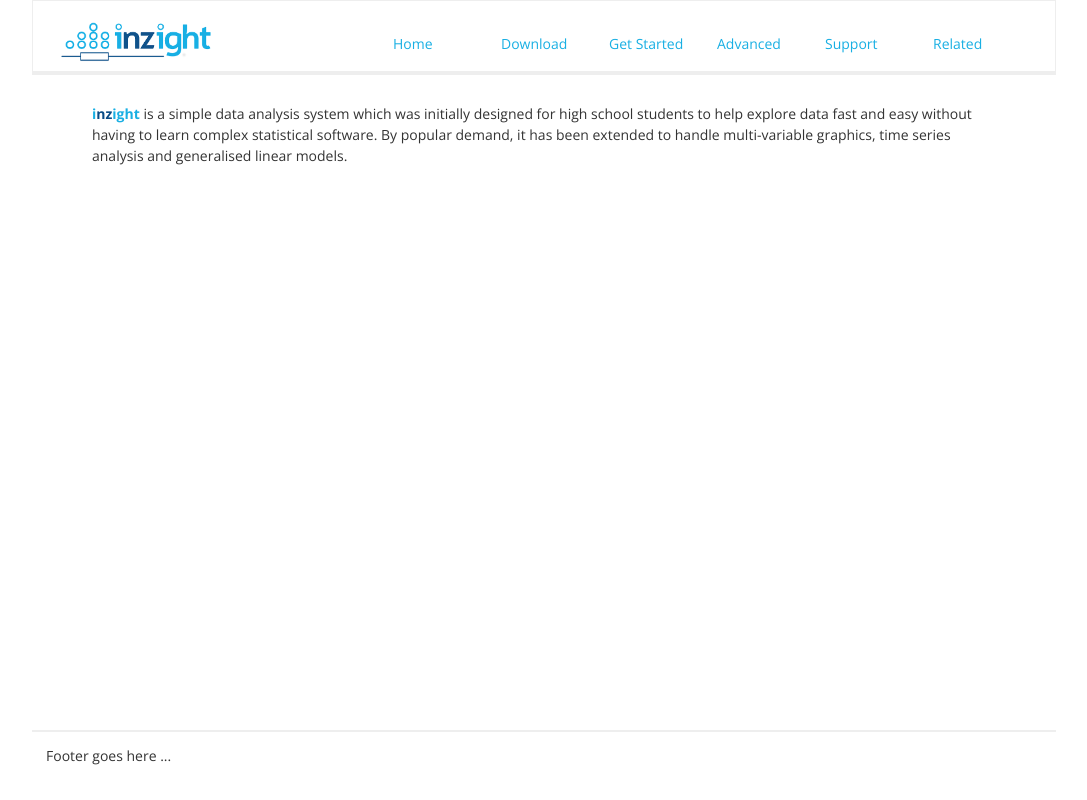
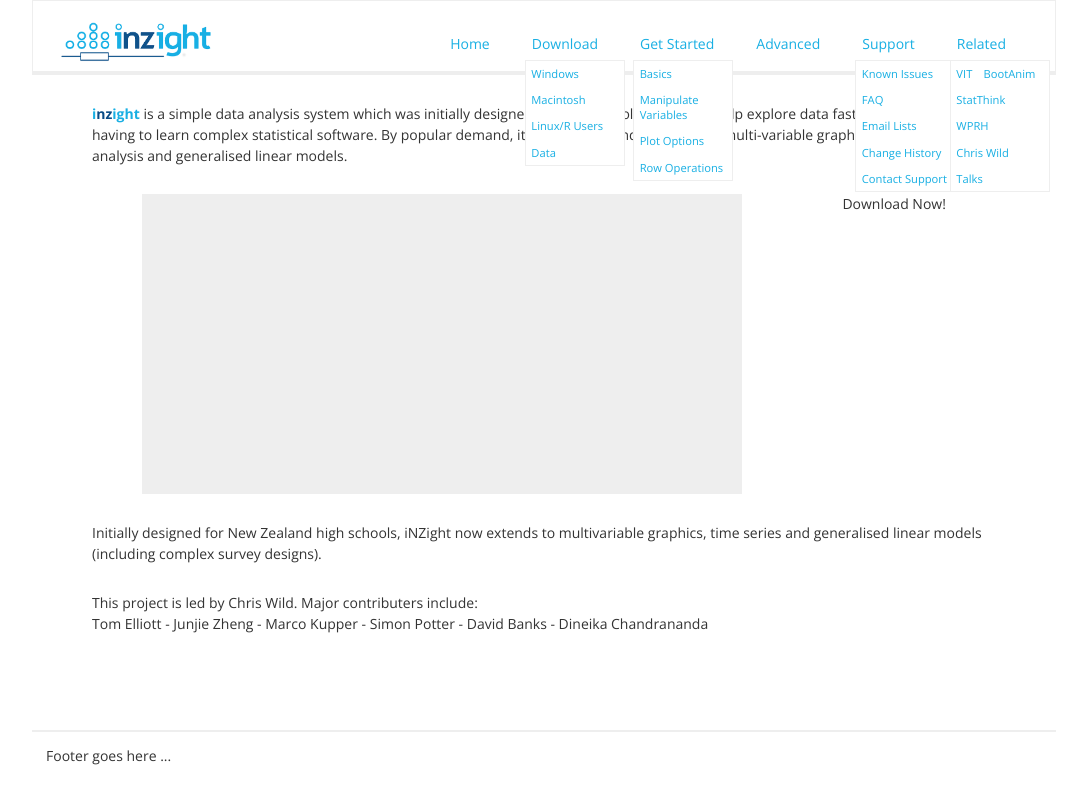
Before and after one commit to iNZightVIT/inzight-www, a PHP site: page / in a window 1280 px wide. Shown: the whole page, without its empty margins (96-1183 px from the left). Run offline with PHP 8.4, Linux system fonts and the light colour scheme.

Commit message:
navigation stuff

```diff
--- a/iNZight/assets/objects/navitems.php
+++ b/iNZight/assets/objects/navitems.php
@@ -46,12 +46,12 @@
       if ($text != 'default') {
         echo '<li>';
         if (is_array($link)) {
-          if (array_key_exists('default', $link)) {
-            $linkdef = $link['default'];
-            echo "<a href='$linkdef'>$text</a>";
-          } else {
-            echo $text;
-          }
+          // if (array_key_exists('default', $link)) {
+          //   $linkdef = $link['default'];
+            echo "<a href='#'>$text</a>";
+          // } else {
+          //   echo $text;
+          // }
           writeList($link);
         } else {
           echo "<a href='$link'>$text</a>";
--- a/iNZight/css/main.css
+++ b/iNZight/css/main.css
@@ -367,6 +367,9 @@ td,
 th {
   padding: 0; }
 
+ul {
+  padding-start: 0; }
+
 .col1, .col2 {
   font-weight: bold; }
 
@@ -440,18 +525,26 @@ th {
   -ms-justify-content: space-between;
   -o-justify-content: space-between;
   justify-content: space-between;
-  -ms-flex-pack: justify; }
+  -ms-flex-pack: justify;
+  margin: 0;
+  padding: 0; }
+  @media (max-width: 660px) {
+    .topnav ul {
+      display: none; } }
   .topnav ul li {
     display: inline-block;
     margin: 0 1em;
     position: relative;
-    width: 80px; }
+    padding: 0.5em; }
     .topnav ul li > a {
+      display: block;
       text-decoration: none;
       color: #18afe3; }
-    .topnav ul li:hover > a, .topnav ul li:focus > a {
+    .topnav ul li:hover {
+      cursor: pointer; }
+      .topnav ul li:hover > a {
         color: #094b85; }
-    .topnav ul li:hover ul, .topnav ul li:focus ul {
+      .topnav ul li:hover ul {
         display: -webkit-box;
         display: -moz-box;
         display: box;
@@ -468,29 +561,35 @@ th {
       -moz-flex-direction: column;
       flex-direction: column;
       -ms-flex-direction: column;
-      -webkit-box-align: start;
-      -moz-box-align: start;
-      box-align: start;
-      -webkit-align-items: flex-start;
-      -moz-align-items: flex-start;
-      -ms-align-items: flex-start;
-      -o-align-items: flex-start;
-      align-items: flex-start;
-      -ms-flex-align: start;
+      -webkit-box-align: stretch;
+      -moz-box-align: stretch;
+      box-align: stretch;
+      -webkit-align-items: stretch;
+      -moz-align-items: stretch;
+      -ms-align-items: stretch;
+      -o-align-items: stretch;
+      align-items: stretch;
+      -ms-flex-align: stretch;
       position: absolute;
       left: 0;
-      top: 0;
+      top: 100%;
       margin: 0;
-      padding: 2em 0 0;
+      padding: 0;
       width: auto;
       background: #fff;
       font-size: 0.8em;
+      width: 100px;
+      border: solid 1px #eeeeee;
       -webkit-transition: display 1s;
       -moz-transition: display 1s;
       transition: display 1s; }
       .topnav ul li > ul li {
         margin: 0;
-        padding: 0.2em 0; }
+        padding: 0.5em; }
+        .topnav ul li > ul li:hover {
+          background: #18afe3; }
+.topnav.show ul {
+  display: block; }
 
 .footer {
   max-width: 1024px;
@@ -498,12 +597,37 @@ th {
   padding: 1em;
   border-top: solid 2px #eeeeee; }
 
-.blurb {
+.content {
   font-size: 1em;
   line-height: 1.5em;
   max-width: 960px;
-  padding: 0 2em;
+  padding: 0 2em 2em;
   margin: 0 auto; }
+
+.feature {
+  max-width: 960px;
+  display: -webkit-box;
+  display: -moz-box;
+  display: box;
+  display: -webkit-flex;
+  display: -moz-flex;
+  display: -ms-flexbox;
+  display: flex;
+  -webkit-box-pack: center;
+  -moz-box-pack: center;
+  box-pack: center;
+  -webkit-justify-content: space-around;
+  -moz-justify-content: space-around;
+  -ms-justify-content: space-around;
+  -o-justify-content: space-around;
+  justify-content: space-around;
+  -ms-flex-pack: center;
+  padding: 0 2em 2em;
+  margin: 0 auto; }
+  .feature .placeholder {
+    height: 300px;
+    width: 600px;
+    background: #eeeeee; }
 
 html, body {
   height: 100%;
--- a/iNZight/index.php
+++ b/iNZight/index.php
@@ -16,9 +16,15 @@
   <body>
     <div class="wrapper">
       <div class="header">
-        <div class="topnav">
+        <div class="topnav show">
           <div class="logo">
             <img src="img/inzight_transp.png">
+          </div>
+
+          <div class="navstack">
+            <span class="navstack-bar"></span>
+            <span class="navstack-bar"></span>
+            <span class="navstack-bar"></span>
           </div>
 
           <?php
@@ -29,9 +35,29 @@
       <div class="vspace"></div>
 
 
-      <div class="blurb">
+      <p class="content">
         <?php echo $inzight_text; ?> is a simple data analysis system which was initially designed for high school students to help explore data fast and easy without having to learn complex statistical software. By popular demand, it has been extended to handle multi-variable graphics, time series analysis and generalised linear models.
+      </p>
+
+
+      <div class="feature">
+        <div class="placeholder"></div>
+
+        <div class="download">
+          Download Now!
+        </div>
       </div>
+
+
+      <p class="content">
+        Initially designed for New Zealand high schools, iNZight now extends to multivariable graphics, time series and generalised linear models (including complex survey designs).
+      </p>
+
+
+      <p class="content">
+        This project is led by Chris Wild. Major contributers include:<br>
+        Tom Elliott - Junjie Zheng - Marco Kupper - Simon Potter - David Banks - Dineika Chandrananda
+      </p>
 
 
 
--- a/iNZight/styles/0-imports/_normalize.scss
+++ b/iNZight/styles/0-imports/_normalize.scss
@@ -425,3 +425,7 @@ td,
 th {
   padding: 0;
 }
+
+ul {
+  padding-start: 0
+}
--- a/iNZight/styles/1-base/_variables.sass
+++ b/iNZight/styles/1-base/_variables.sass
@@ -3,7 +3,10 @@ $max-page-width: 1024px
 $font-size: 14px
 $footer-height: 5em
 
-$blurb-width: 960px
+$content-width: 960px
+
+$touch-width: 860px
+$phone-width: 660px
 
 // Colour theme
 $main-color-1: #18afe3
--- a/iNZight/styles/2-items/_items.sass
+++ b/iNZight/styles/2-items/_items.sass
@@ -1,3 +1,4 @@
 @import 'functions'
 @import 'components'
 @import 'mixins'
+@import 'media'
--- /dev/null
+++ b/iNZight/styles/2-items/_media.sass
@@ -0,0 +1,7 @@
+@mixin touch
+  @media (max-width: #{$touch-width})
+    @content
+
+@mixin phone
+  @media (max-width: #{$phone-width})
+    @content
--- a/iNZight/styles/3-modules/_blurb.sass
+++ /dev/null
@@ -1,8 +0,0 @@
-.blurb
-  font:
-    size: 1em
-  line-height: 1.5em
-  max-width: $blurb-width
-  padding: 0 2em
-  margin: 0 auto
-  //text-align: center
--- /dev/null
+++ b/iNZight/styles/3-modules/_content.sass
@@ -0,0 +1,7 @@
+.content
+  font:
+    size: 1em
+  line-height: 1.5em
+  max-width: $content-width
+  padding: 0 2em 2em
+  margin: 0 auto
--- /dev/null
+++ b/iNZight/styles/3-modules/_feature.sass
@@ -0,0 +1,12 @@
+.feature
+  max-width: $content-width
+  @include display(flex)
+  @include justify-content(space-around)
+  padding: 0 2em 2em
+  margin: 0 auto
+
+  .placeholder
+    height: 300px
+    width: 600px
+
+    background: $header-border-color
--- a/iNZight/styles/3-modules/_header.sass
+++ b/iNZight/styles/3-modules/_header.sass
@@ -1,6 +1,8 @@
 .header
   margin: 0 auto
   padding: 1em 1em 0
+  @include phone
+    padding: 0.5em 1em
 
   border: solid 1px $header-border-color
     bottom-width: 4px
@@ -16,10 +18,41 @@
     @include align-items(center)
     @include justify-content(space-between)
 
+    @include touch
+      @include flex-direction(column)
+      height: auto
+
+    @include phone
+      @include flex-direction(row)
+      @include align-items(center)
+
     .logo
       img
         height: 3em
 
+    .navstack
+      display: none
+      height: 30px
+      width: 35px
+      padding: 5px
+      @include phone
+        @include display(flex)
+        @include flex-direction(column)
+        @include align-items(stretch)
+        @include justify-content(space-around)
+
+      border: solid 1px $header-border-color
+      @include border-top-radius(4px)
+      @include border-bottom-radius(4px)
+
+      &:hover
+        cursor: pointer
+        background: $header-border-color
+
+      .navstack-bar
+        display: block
+        height: 2px
+        background: $link-color
 
 
 .topnav
@@ -28,18 +61,26 @@
     @include display(flex)
     @include align-items(center)
     @include justify-content(space-between)
+    margin: 0
+    padding: 0
+
+    @include phone
+      display: none
 
     li
       display: inline-block
       margin: 0 1em
       position: relative
-      width: 80px
+      padding: 0.5em
 
       >a
+        display: block
         text-decoration: none
         color: $link-color
 
-      &:hover, &:focus
+      &:hover
+        cursor: pointer
+
         >a
           color: $hover-color
 
@@ -48,20 +89,29 @@
 
       >ul
         display: none
-        //@include display(flex)
         @include flex-direction(column)
-        @include align-items(flex-start)
+        @include align-items(stretch)
         position: absolute
         left: 0
-        top: 0
+        top: 100%
         margin: 0
-        padding: 2em 0 0
+        padding: 0
         width: auto
         background: $header-background-color
         font-size: 0.8em
+        width: 100px
+        border: solid 1px $header-border-color
 
         @include transition(display 1.0s)
 
         li
           margin: 0
-          padding: 0.2em 0
+          padding: 0.5em
+
+          &:hover
+            background: $link-color
+
+
+  &.show
+    ul
+      display: block
--- a/iNZight/styles/3-modules/_modules.sass
+++ b/iNZight/styles/3-modules/_modules.sass
@@ -1,3 +1,4 @@
 @import 'header'
 @import 'footer'
-@import 'blurb'
+@import 'content'
+@import 'feature'
```
Also changed, not shown: other parts of iNZight/css/main.css (+82 -0 lines), 1 other file. Lines whose indentation alone changed are shown as unchanged.
